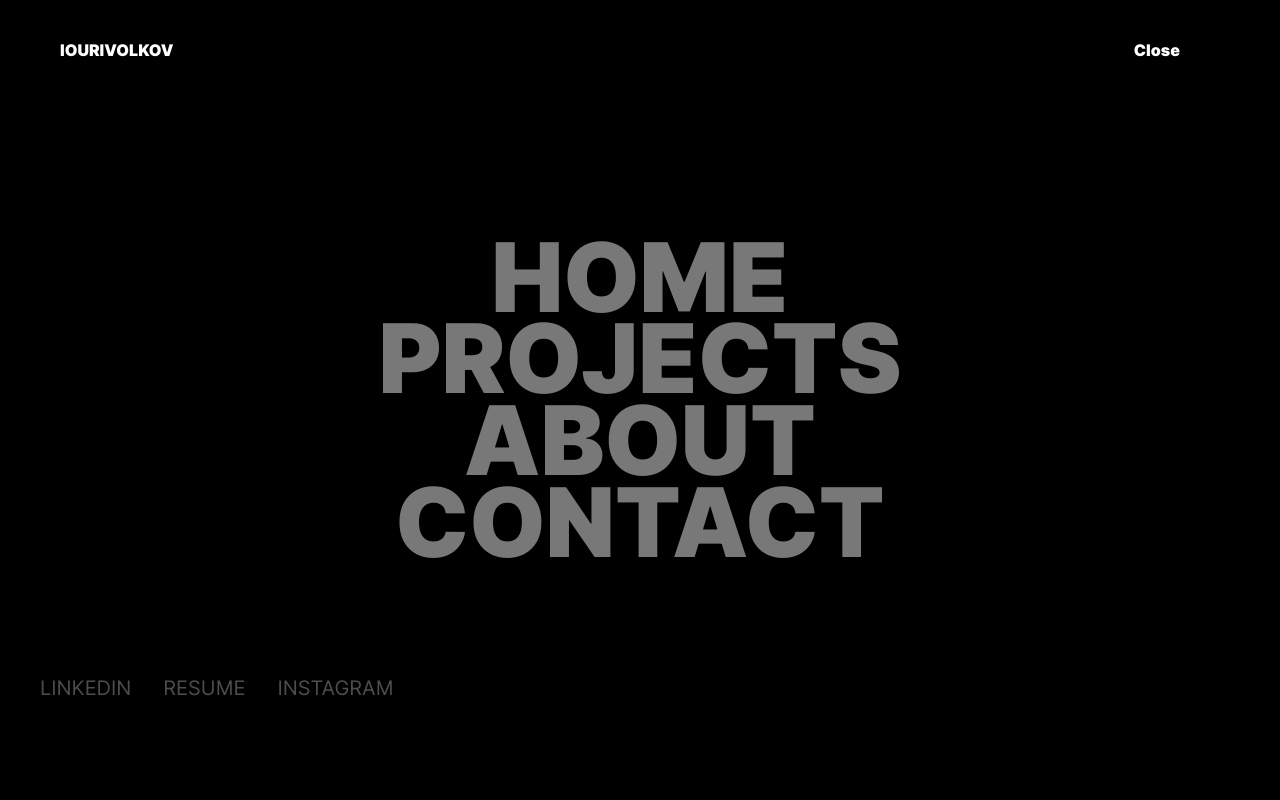
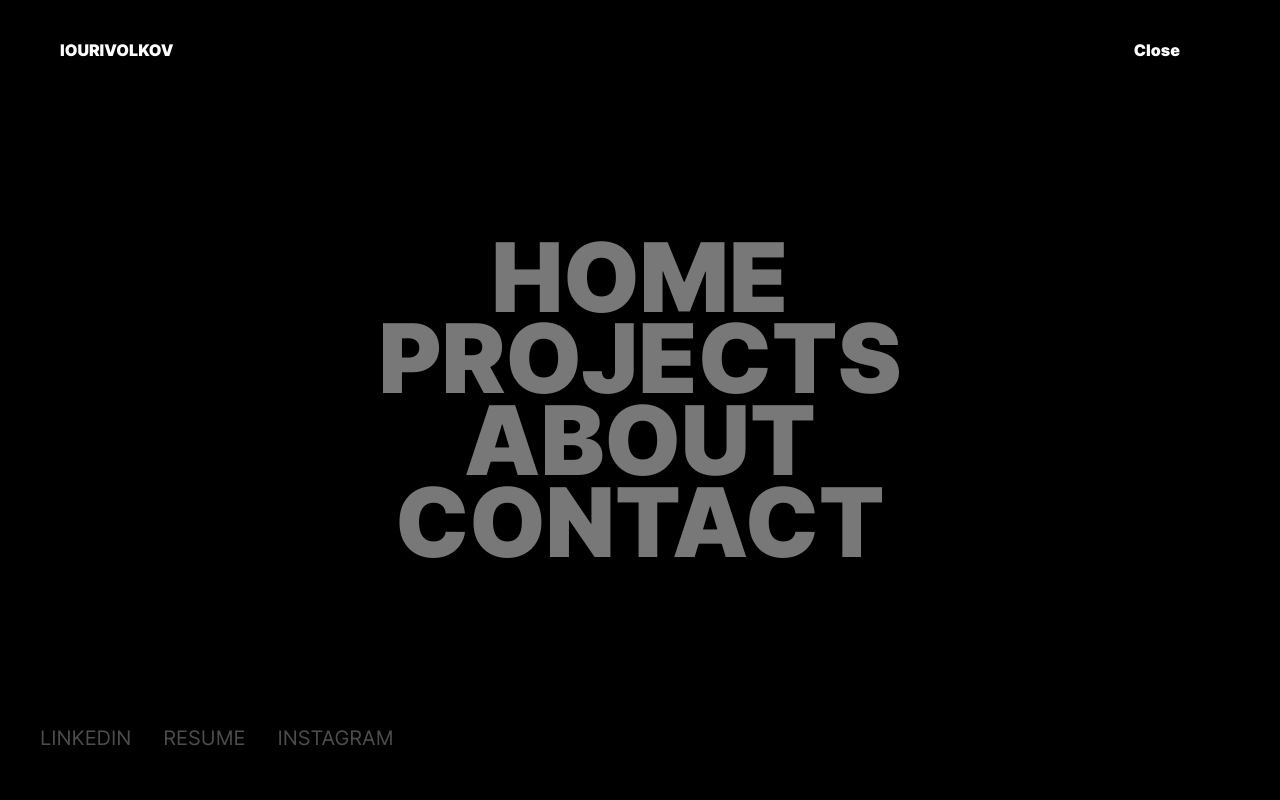
Before and after one commit to iourivolkov/personalWebsite, a Next.js app in the folder personal-website/: page / in a window 1280 px wide. Both pictures are taken after a click on the item "Menu". Shown: the top 800 px of the page. Built offline with nearby package versions, Linux system fonts and the light colour scheme.

Commit message:
Complete navigation component

```diff
--- a/personal-website/src/components/HeroText/index.tsx
+++ b/personal-website/src/components/HeroText/index.tsx
@@ -5,8 +5,8 @@ const HeroText = () => {
   return (
     <HeroParagraph>
       <HeroText1>frontend developer </HeroText1>
-      devoted to crafting immersive experiences that{" "}
-      <InteractiveSpan>wow</InteractiveSpan>
+      {/* devoted to crafting immersive experiences that{" "}
+      <InteractiveSpan>wow</InteractiveSpan> */}
     </HeroParagraph>
   );
 };
--- a/personal-website/src/components/HeroText/styled.tsx
+++ b/personal-website/src/components/HeroText/styled.tsx
@@ -3,11 +3,12 @@ import "../../styles/fonts.css";
 
 export const HeroParagraph = styled.p`
   font-family: inter-regular;
-  font-size: 120px;
+  font-size: 220px;
   text-transform: uppercase;
   max-width: 20ch;
-  margin: 100px auto 150px auto;
-  text-align: left;
+  /* margin: 100px auto 150px auto; */
+  margin: 200px auto;
+  text-align: center;
 `;
 
 export const HeroText1 = styled.span`
--- a/personal-website/src/components/MenuOpen/index.tsx
+++ b/personal-website/src/components/MenuOpen/index.tsx
@@ -6,12 +6,21 @@ import {
 } from "./styled";
 import Link from "next/link";
 
-const MenuOpen = ({ closeMenu }: any) => {
+const MenuOpen = ({ closeMenu, isMenuOpen }: any) => {
+  function scrollToTop() {
+    window.scroll({ top: 0, behavior: "smooth" });
+    closeMenu();
+  }
+
   return (
-    <MenuContainer>
-      <Link style={{ textDecoration: "none" }} href="#home">
-        <MenuNavigation>home</MenuNavigation>
-      </Link>
+    <MenuContainer
+      style={{
+        transform: `translateX(${isMenuOpen ? "0%" : "-100%"})`,
+        transition: "transform 0.5s ease",
+      }}
+    >
+      <MenuNavigation onClick={scrollToTop}>home</MenuNavigation>
+
       <Link
         style={{ textDecoration: "none" }}
         href="#projects"
--- a/personal-website/src/components/MenuOpen/styled.tsx
+++ b/personal-website/src/components/MenuOpen/styled.tsx
@@ -24,6 +24,8 @@ export const MenuNavigation = styled.p`
 
   &:hover {
     color: #fff;
+    transform: skew(-0.04turn);
+    transition: all 0.2s ease-in-out;
   }
 `;
 
@@ -31,7 +33,7 @@ export const MenuSocialsContainer = styled.div`
   display: flex;
   justify-content: space-between;
   gap: 2rem;
-  margin: 100px 40px;
+  margin: 50px 40px;
   align-items: start;
   position: absolute;
   left: 0;
--- a/personal-website/src/components/NavBar/index.tsx
+++ b/personal-website/src/components/NavBar/index.tsx
@@ -42,7 +42,9 @@ const NavBar = () => {
         <NavigationItem onClick={scrollToTop} menuOpen={isMenuOpen}>
           IOURIVOLKOV
         </NavigationItem>
-        {isMenuOpen && <MenuOpen closeMenu={closeOpenMenu} />}
+        {isMenuOpen && (
+          <MenuOpen isMenuOpen={isMenuOpen} closeMenu={closeOpenMenu} />
+        )}
         <NavigationItem menuOpen={isMenuOpen} onClick={handleMenuOpen}>
           {isMenuOpen ? "Close" : "Menu"}
         </NavigationItem>
--- a/personal-website/src/components/ProjectCard/index.tsx
+++ b/personal-website/src/components/ProjectCard/index.tsx
@@ -5,6 +5,8 @@ import {
   CardText,
   CardTextContainer,
 } from "./styled";
+import ProjectCardModal from "../ProjectCardModal";
+import { useState } from "react";
 
 import Image from "next/image";
 
```
Also changed, not shown: personal-website/src/components/ProjectCardModal/index.tsx (added, +15 -0 lines), personal-website/src/components/ProjectCardModal/styled.tsx (added).
